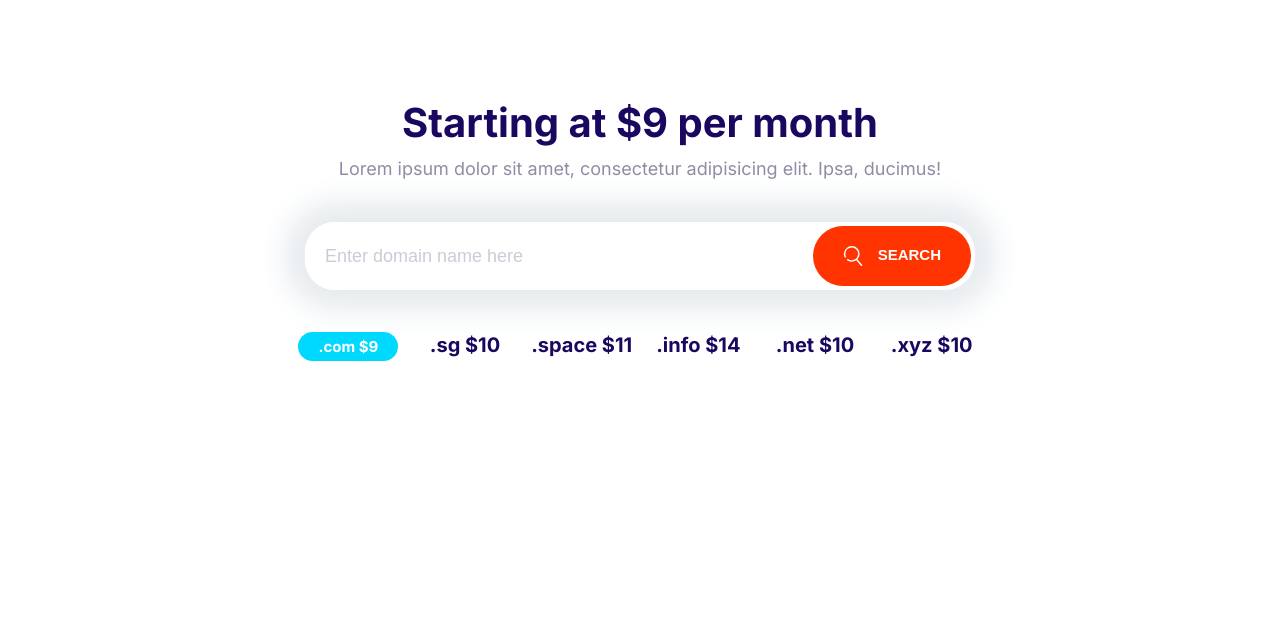
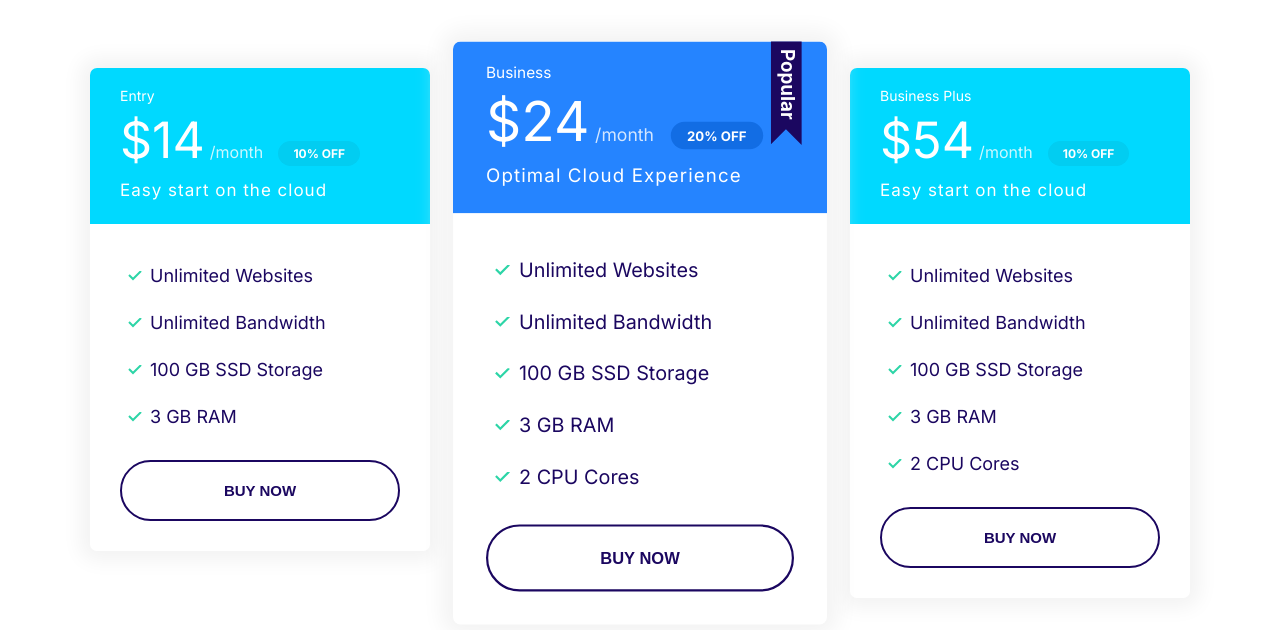
Before and after one commit to kokspro/mosh-project-page, a plain HTML site: page index.html in a window 1280 px wide. Drawn offline with Linux system fonts and the light colour scheme.

Commit message:
Designed plans block

```diff
--- a/index.html
+++ b/index.html
@@ -13,26 +13,71 @@
 
 </head>
 <body>
-    <section class="block container block-domain">
-        <header class="block__header">
-            <h2>Starting at $9 per month</h2>
-            <p>Lorem ipsum dolor sit amet, consectetur adipisicing elit. Ipsa, ducimus!</p>
-        </header>
-        <div class="input-group ">
-            <input type="text" class="input" placeholder="Enter domain name here">
-            <button class="btn btn--accent">
-                <svg class="icon icon--white">
-                    <use xlink:href="images/sprite.svg#search"></use></svg>
-            Search</button>
+    <section class="block container block-plans">
+        <div class="grid grid--1x3">
+            <div class="plan">
+                <div class="card card--secondary">
+                    <header class="card__header">
+                        <h3 class="plan__name">Entry</h3>
+                        <span class="plan__price">$14</span>
+                        <span class="plan__billing-cycle">/month</span>
+                        <span class="badge badge--secondary badge--small">10% OFF</span>
+                        <span class="plan__description">Easy start on the cloud</span>
+                    </header>
+                    <div class="card__body">
+                        <ul class="list list--tick">
+                            <li class="list__item">Unlimited Websites</li>
+                            <li class="list__item">Unlimited Bandwidth</li>
+                            <li class="list__item">100 GB SSD Storage</li>
+                            <li class="list__item">3 GB RAM</li>
+                        </ul>
+                        <button class="btn btn--outline btn--block">Buy Now</button>
+                    </div>
+                </div>
+            </div>
+            <div class="plan plan--popular">
+                <div class="card card--primary">
+                    <header class="card__header">
+                        <h3 class="plan__name">Business</h3>
+                        <span class="plan__price">$24</span>
+                        <span class="plan__billing-cycle">/month</span>
+                        <span class="badge badge--primary badge--small">20% OFF</span>
+                        <span class="plan__description">Optimal Cloud Experience</span>
+                    </header>
+                    <div class="card__body">
+                        <ul class="list list--tick">
+                            <li class="list__item">Unlimited Websites</li>
+                            <li class="list__item">Unlimited Bandwidth</li>
+                            <li class="list__item">100 GB SSD Storage</li>
+                            <li class="list__item">3 GB RAM</li>
+                            <li class="list__item">2 CPU Cores</li>
+                        </ul>
+                        <button class="btn btn--outline btn--block">Buy Now</button>
+                    </div>
+                </div>
+            </div>
+            <div class="plan">
+                <div class="card card--secondary">
+                    <header class="card__header">
+                        <h3 class="plan__name">Business Plus</h3>
+                        <span class="plan__price">$54</span>
+                        <span class="plan__billing-cycle">/month</span>
+                        <span class="badge badge--secondary badge--small">10% OFF</span>
+                        <span class="plan__description">Easy start on the cloud</span>
+                    </header>
+                    <div class="card__body">
+                        <ul class="list list--tick">
+                            <li class="list__item">Unlimited Websites</li>
+                            <li class="list__item">Unlimited Bandwidth</li>
+                            <li class="list__item">100 GB SSD Storage</li>
+                            <li class="list__item">3 GB RAM</li>
+                            <li class="list__item">2 CPU Cores</li>
+                        </ul>
+                        <button class="btn btn--outline btn--block">Buy Now</button>
+                    </div>
+                </div>
+            </div>
         </div>
-        <ul class="list block-domain__prices">
-            <li><span class="badge badge--secondary">.com $9</span></li>
-            <li>.sg $10</li>
-            <li>.space $11</li>
-            <li>.info $14</li>
-            <li>.net $10</li>
-            <li>.xyz $10</li>
-        </ul>
     </section>
 </body>
 </html>
--- a/style.scss
+++ b/style.scss
@@ -228,7 +228,7 @@ a {
     color: #fff;
 }
 
-.btn--srcondary:hover {
+.btn--secondary:hover {
     background: lighten($secondaryColor, 10%);
 }
 
@@ -328,11 +328,18 @@ a {
     color: white;
 }
 
+.card--primary .badge--primary {
+    background: #126de4;
+}
 .card--secondary .badge--secondary {
     background: #02cdf1;
 }
 
 /*Plans*/
+
+.plan {
+    transition: transform .2s ease-out;
+}
 
 .plan__name {
     color: #fff;
@@ -363,6 +370,10 @@ a {
     margin-bottom: 2rem;
 }
 
+.plan--popular {
+    transform: scale(1.1)
+}
+
 .plan--popular .card__header {
     position: relative;
 }
@@ -374,7 +385,14 @@ a {
     position: absolute;
     top: -6px;
     right: 5%;
+}
 
+.plan:hover {
+    transform: scale(1.05);
+}
+
+.plan--popular:hover {
+    transform: scale(1.15);
 }
 
 @media screen and (min-width: 1024px) {
@@ -729,3 +747,14 @@ a {
         grid-template-columns: repeat(auto-fit, minmax(10rem, 1fr));
     }
 }
+
+/*Plans Block*/
+
+.block-plans .grid {
+    gap: 8rem 4rem;
+}
+
+.block-plans .card {
+    max-width: 500px;
+    margin: 0 auto;
+}
```
Also changed, not shown: components/plansBlock.html (added, +66 -0 lines), style.css, 1 other file.
